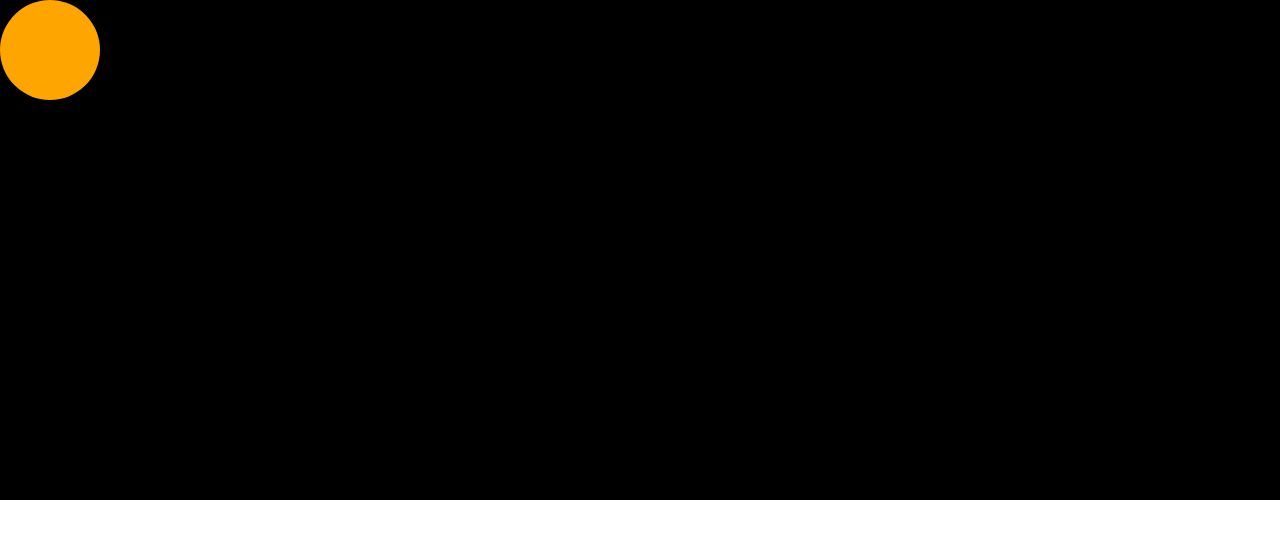
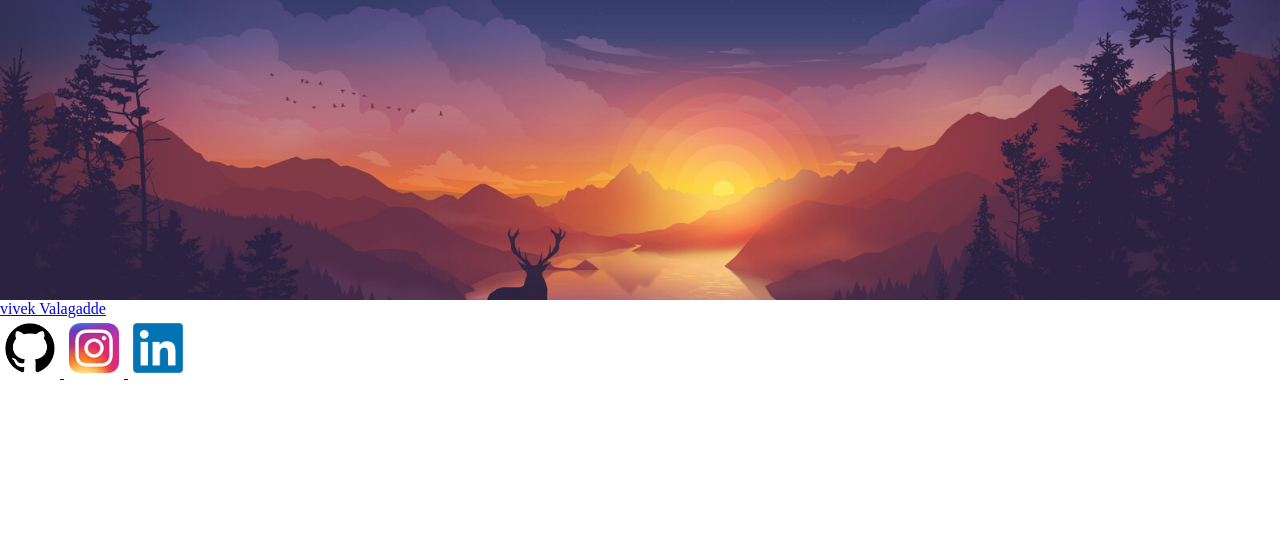
Before and after one commit to vivekvalagadde/FSWD, a plain HTML site: page index.html in a window 1280 px wide. Drawn offline with Linux system fonts and the light colour scheme.

Commit message:
Added Image

```diff
--- a/assets/styles.css
+++ b/assets/styles.css
@@ -3,29 +3,17 @@
     padding: 0px;
     box-sizing: border-box;
 }
-div.parent {
-    height: 500px;
-    background-color: black;
-}
-div.child {
-    width: 100px;
-    height: 100px;
-    border-radius: 50%;
-    background-color: orange;
-    animation: 1s move forwards;
-    animation: forwards;
 
+header{
+    background-image: url('./Images/day.jpeg');
+    height: 300px;
+    background-size: cover;
+    background-position: center;
 }
 
-@keyframes move {
-    0% {
-        transform: translateX(200px);
-    }
-    50% {
-        transform: translate(200px,50px);
-        background-color: aqua;
-    }
-    100% {
-        transform: translateY(200px);
-    }
+.social {
+    align-items: center;
+    width: 50px;
+    height: 50px;
+    margin: 5px;
 }
--- a/index.html
+++ b/index.html
@@ -6,10 +6,26 @@
     <meta name="viewport" content="width=device-width, initial-scale=1.0">
     <title>To do List</title>
     <link rel="stylesheet" href="assets/styles.css">
+
 </head>
 <body>
-    <div class="parent">
-        <div class="child"></div>
-    </div>
+    <header></header>
+
+    <footer>
+        <div>
+            <a href="https://github.com/vivekvalagadde">vivek Valagadde</a>
+            <div>
+                <a href="#">
+                    <img class="social" src="./assets/Images/github.png">
+                </a>
+                <a href="#">
+                    <img class="social" src="./assets/Images/instagram.png">
+                </a>
+                <a href="#">
+                    <img class="social" src="./assets/Images/linkedin.png">
+                </a>
+            </div>
+        </div>
+    </footer>
 </body>
 </html>
```
